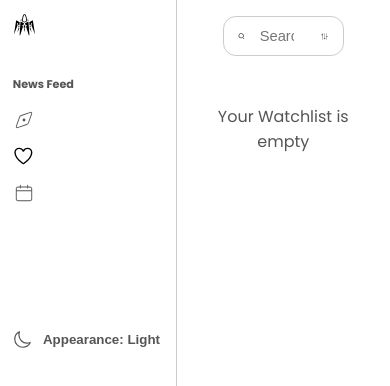
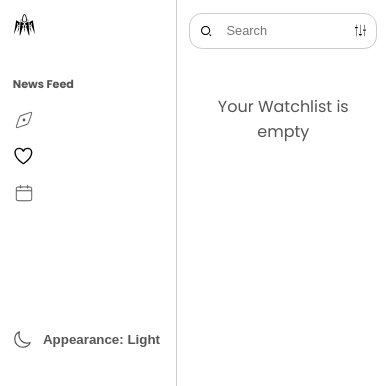
Before and after one commit to Beridze0/movie-website, a React (Vite) app: page /watchlist in a window 390 px wide. Shown: the top 386 px of the page. Built offline with nearby package versions, Linux system fonts and the light colour scheme.

Commit message:
fully responsive

```diff
--- a/src/components/MainContent/Trending/Trending.css
+++ b/src/components/MainContent/Trending/Trending.css
@@ -24,3 +24,53 @@
     grid-template-columns: repeat(4, 1fr);
     gap: 2rem;
 }
+
+@media (max-width: 1200px) {
+    .movie-cards {
+        grid-template-columns: repeat(3, 1fr);
+        gap: 1.5rem;
+    }
+}
+
+@media (max-width: 992px) {
+    .movie-cards {
+        grid-template-columns: repeat(2, 1fr);
+        gap: 1.5rem;
+    }
+
+    .trending-title {
+        margin-top: 2rem;
+    }
+}
+
+@media (max-width: 768px) {
+    .movie-cards {
+        grid-template-columns: repeat(2, 1fr);
+        gap: 1rem;
+    }
+
+    .trending h1 {
+        font-size: 1.2rem;
+    }
+
+    .trending-title {
+        margin-top: 1.5rem;
+        gap: 0.75rem;
+    }
+}
+
+@media (max-width: 480px) {
+    .movie-cards {
+        grid-template-columns: repeat(1, 1fr);
+        gap: 0.75rem;
+    }
+
+    .trending h1 {
+        font-size: 1.1rem;
+    }
+
+    .trending-title {
+        margin-top: 1rem;
+        gap: 0.5rem;
+    }
+}
--- a/src/components/Navbar/Navbar.css
+++ b/src/components/Navbar/Navbar.css
@@ -33,3 +33,55 @@
     background-color: transparent;
     color: var(--secondary-text-color);
 }
+
+@media (max-width: 1200px) {
+    .navbar-search {
+        width: 70%;
+    }
+}
+
+@media (max-width: 992px) {
+    .navbar {
+        padding: 1rem;
+    }
+
+    .navbar-search {
+        width: 80%;
+        padding: 0.4rem 0.8rem;
+    }
+
+    .navbar-search-input {
+        font-size: 0.88rem;
+    }
+}
+
+@media (max-width: 768px) {
+    .navbar-search {
+        width: 90%;
+        padding: 0.4rem 0.7rem;
+    }
+
+    .navbar-search-input {
+        font-size: 0.85rem;
+    }
+}
+
+@media (max-width: 480px) {
+    .navbar {
+        padding: 0.8rem;
+    }
+
+    .navbar-search {
+        width: 100%;
+        padding: 0.4rem 0.6rem;
+    }
+
+    .search-icon, .settings-knobs {
+        size: 16px;
+    }
+
+    .navbar-search-input {
+        font-size: 0.8rem;
+        padding: 0.2rem;
+    }
+}
--- a/src/components/Shared/MovieCard/MovieCard.css
+++ b/src/components/Shared/MovieCard/MovieCard.css
@@ -43,3 +43,85 @@
     display: flex;
     align-items: center;
 }
+
+@media (max-width: 1200px) {
+    .movie-card {
+        width: 240px;
+        height: 290px;
+    }
+
+    .movie-card-img-container {
+        height: 200px;
+    }
+
+    .movie-card h1 {
+        font-size: 1rem;
+    }
+}
+
+@media (max-width: 992px) {
+    .movie-card {
+        width: 220px;
+        height: 270px;
+    }
+
+    .movie-card-img-container {
+        height: 180px;
+    }
+
+    .movie-card h1 {
+        font-size: 0.95rem;
+    }
+
+    .movie-card-rating p {
+        font-size: 0.85rem;
+    }
+}
+
+@media (max-width: 768px) {
+    .movie-card {
+        width: 200px;
+        height: 250px;
+    }
+
+    .movie-card-img-container {
+        height: 160px;
+    }
+
+    .movie-card h1 {
+        font-size: 0.9rem;
+        margin: 0.75rem;
+    }
+
+    .movie-card-rating {
+        margin: 0.75rem;
+    }
+
+    .movie-card-rating p {
+        font-size: 0.8rem;
+    }
+}
+
+@media (max-width: 480px) {
+    .movie-card {
+        width: 100%;
+        height: auto;
+    }
+
+    .movie-card-img-container {
+        height: 180px;
+    }
+
+    .movie-card h1 {
+        font-size: 0.85rem;
+        margin: 0.5rem;
+    }
+
+    .movie-card-rating {
+        margin: 0.5rem;
+    }
+
+    .movie-card-rating p {
+        font-size: 0.75rem;
+    }
+}
--- a/src/components/Sidebar/Sidebar.css
+++ b/src/components/Sidebar/Sidebar.css
@@ -85,7 +85,7 @@
 
 @media screen and (max-width: 768px) {
     .sidebar {
-        width: 200px;
+        width: 180px;
         padding: 1rem;
     }
 
```
